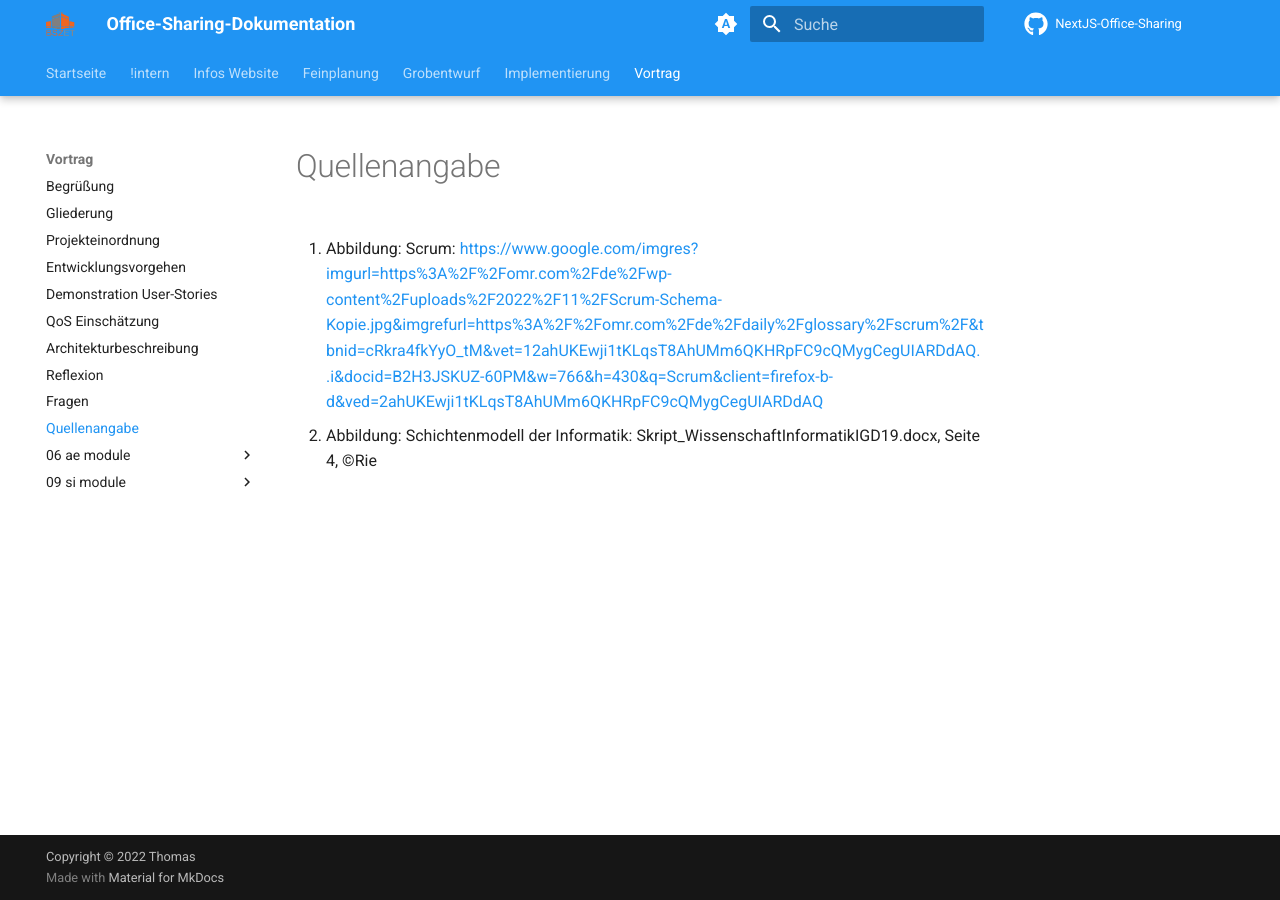
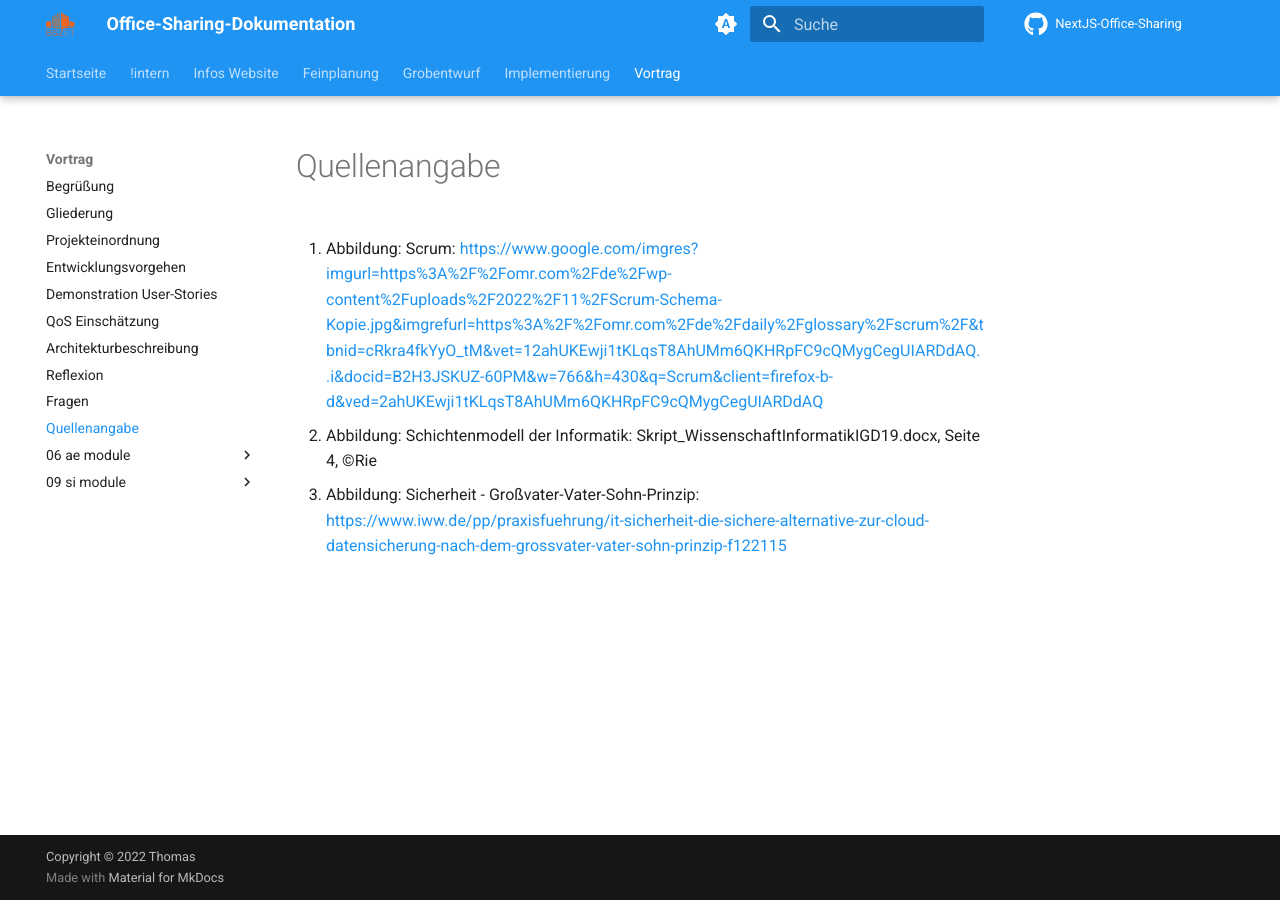
Before and after one commit to gz-bad-erzland-p2/Dokumentation, an MkDocs documentation site: the page built from docs/vortrag/12_quellenangabe.md, in a window 1280 px wide. Built offline with MkDocs 1.6.1 and Material for MkDocs 9.7.7, drawn with Linux system fonts in a browser that asks for light colours; comment, search, counter and statistics services are not loaded.

Commit message:
Update 12_quellenangabe.md

```diff
--- a/docs/vortrag/12_quellenangabe.md
+++ b/docs/vortrag/12_quellenangabe.md
@@ -3,3 +3,5 @@
 1. Abbildung: Scrum: https://www.google.com/imgres?imgurl=https%3A%2F%2Fomr.com%2Fde%2Fwp-content%2Fuploads%2F2022%2F11%2FScrum-Schema-Kopie.jpg&imgrefurl=https%3A%2F%2Fomr.com%2Fde%2Fdaily%2Fglossary%2Fscrum%2F&tbnid=cRkra4fkYyO_tM&vet=12ahUKEwji1tKLqsT8AhUMm6QKHRpFC9cQMygCegUIARDdAQ..i&docid=B2H3JSKUZ-60PM&w=766&h=430&q=Scrum&client=firefox-b-d&ved=2ahUKEwji1tKLqsT8AhUMm6QKHRpFC9cQMygCegUIARDdAQ
 
 2. Abbildung: Schichtenmodell der Informatik: Skript_WissenschaftInformatikIGD19.docx, Seite 4, ©Rie
+
+3. Abbildung: Sicherheit - Großvater-Vater-Sohn-Prinzip: https://www.iww.de/pp/praxisfuehrung/it-sicherheit-die-sichere-alternative-zur-cloud-datensicherung-nach-dem-grossvater-vater-sohn-prinzip-f122115
```
